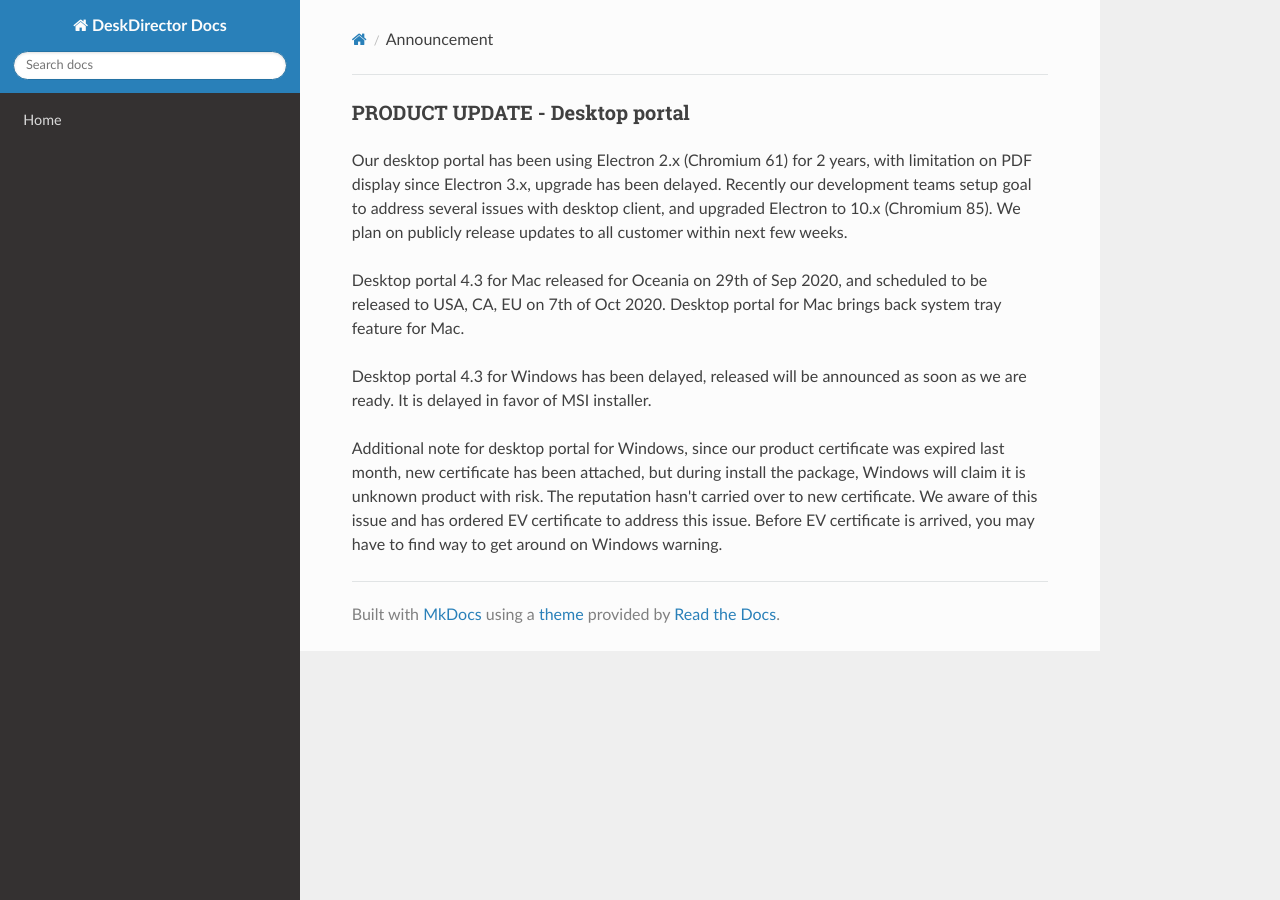
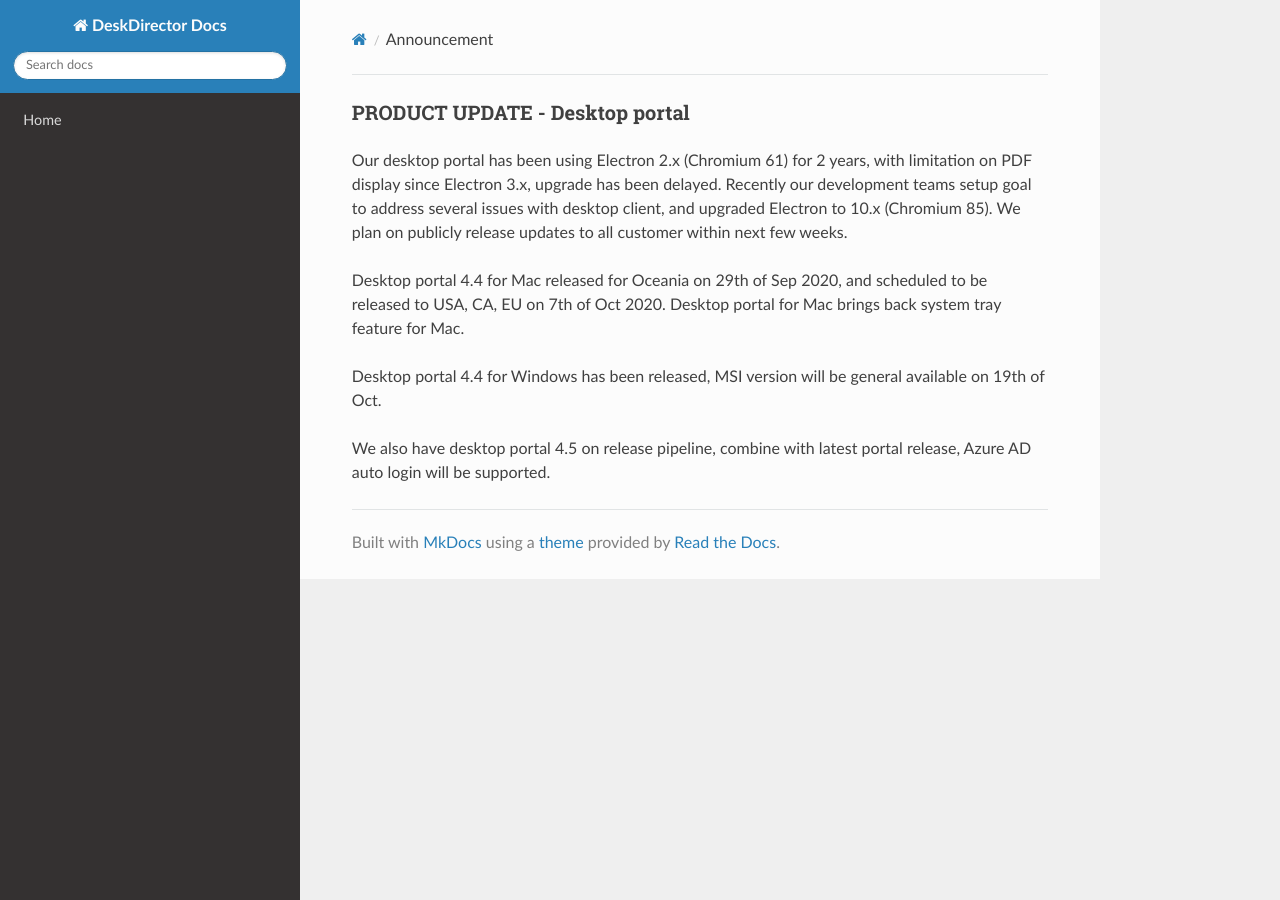
Before and after one commit to DeskDirector/docs, an MkDocs documentation site: the page built from docs/_contents/admin/home/announcement.md, in a window 1280 px wide. Built offline with MkDocs 1.6.1, drawn with Linux system fonts in a browser that asks for light colours; nearby versions of some CDN libraries; old or Windows-style settings are respelled for this version of MkDocs.

Commit message:
Update announcement.md

```diff
--- a/docs/_contents/admin/home/announcement.md
+++ b/docs/_contents/admin/home/announcement.md
@@ -2,8 +2,8 @@
 
 Our desktop portal has been using Electron 2.x (Chromium 61) for 2 years, with limitation on PDF display since Electron 3.x, upgrade has been delayed. Recently our development teams setup goal to address several issues with desktop client, and upgraded Electron to 10.x (Chromium 85). We plan on publicly release updates to all customer within next few weeks.
 
-Desktop portal 4.3 for Mac released for Oceania on 29th of Sep 2020, and scheduled to be released to USA, CA, EU on 7th of Oct 2020. Desktop portal for Mac brings back system tray feature for Mac.
+Desktop portal 4.4 for Mac released for Oceania on 29th of Sep 2020, and scheduled to be released to USA, CA, EU on 7th of Oct 2020. Desktop portal for Mac brings back system tray feature for Mac.
 
-Desktop portal 4.3 for Windows has been delayed, released will be announced as soon as we are ready. It is delayed in favor of MSI installer.
+Desktop portal 4.4 for Windows has been released, MSI version will be general available on 19th of Oct.
 
-Additional note for desktop portal for Windows, since our product certificate was expired last month, new certificate has been attached, but during install the package, Windows will claim it is unknown product with risk. The reputation hasn't carried over to new certificate. We aware of this issue and has ordered EV certificate to address this issue. Before EV certificate is arrived, you may have to find way to get around on Windows warning.
+We also have desktop portal 4.5 on release pipeline, combine with latest portal release, Azure AD auto login will be supported.
```
